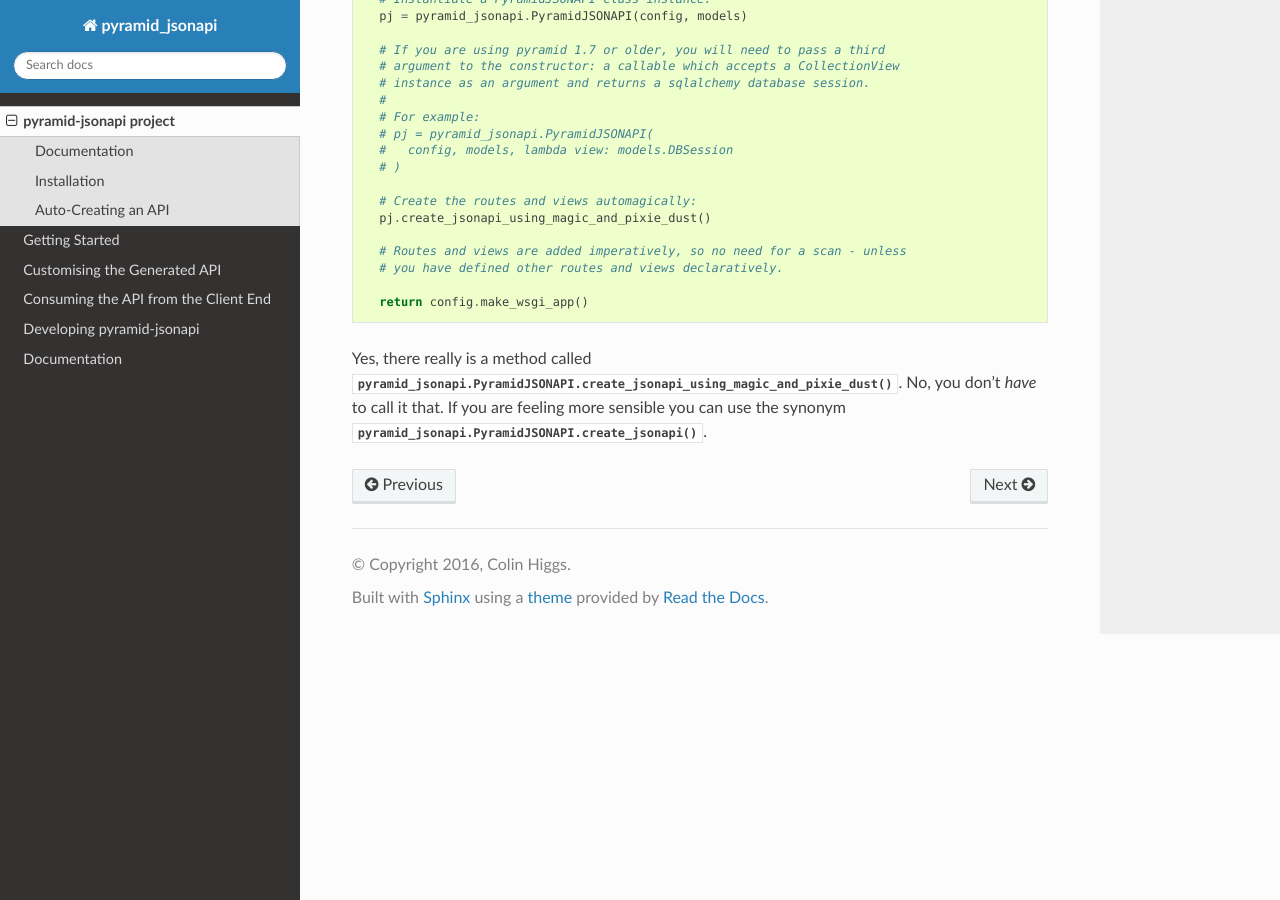
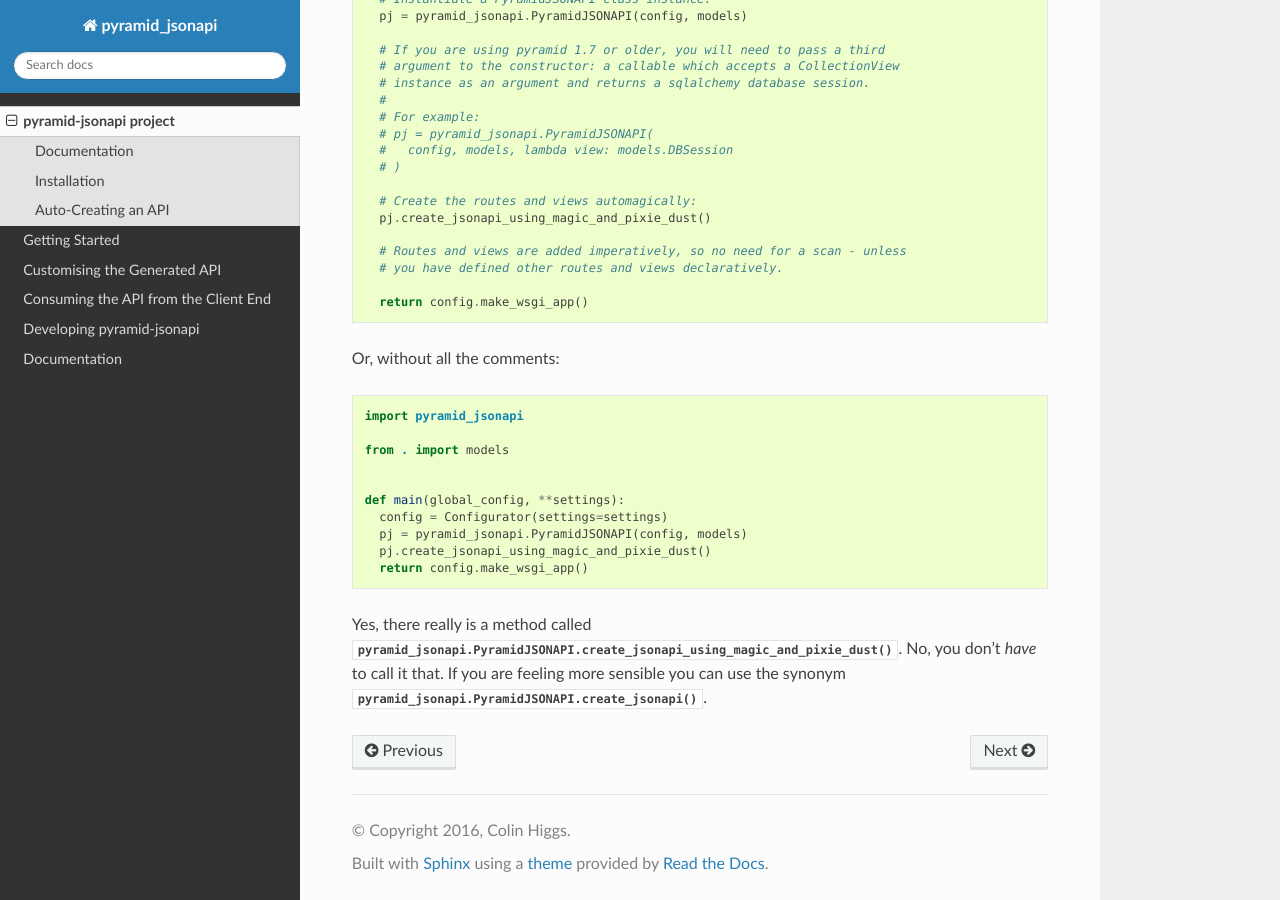
Before and after one commit to colinhiggs/pyramid-jsonapi, a Sphinx documentation site: the page built from docs/source/welcome.rst, in a window 1280 px wide and 900 px high, scrolled down 1618 px. Built offline with Sphinx 7.4.7 and the Read the Docs theme 2.0.0, drawn with Linux system fonts in a browser that asks for light colours; pages that are not in the unit, such as notebooks, are missing from menus.

Commit message:
Include uncommented code example.

```diff
--- a/docs/source/welcome.rst
+++ b/docs/source/welcome.rst
@@ -104,6 +104,21 @@
 
     return config.make_wsgi_app()
 
+Or, without all the comments:
+
+.. code-block:: python
+
+  import pyramid_jsonapi
+
+  from . import models
+
+
+  def main(global_config, **settings):
+    config = Configurator(settings=settings)
+    pj = pyramid_jsonapi.PyramidJSONAPI(config, models)
+    pj.create_jsonapi_using_magic_and_pixie_dust()
+    return config.make_wsgi_app()
+
 Yes, there really is a method called
 :func:`pyramid_jsonapi.PyramidJSONAPI.create_jsonapi_using_magic_and_pixie_dust`. No, you
 don't *have* to call it that. If you are feeling more sensible you can use the
```
